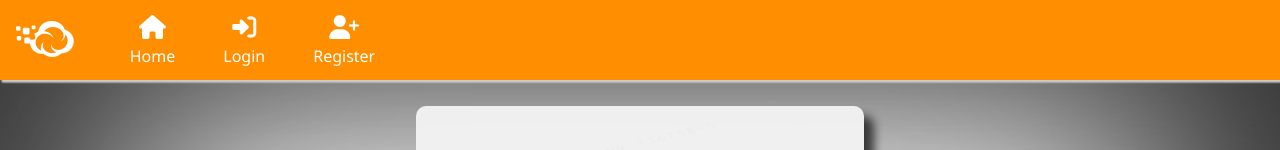
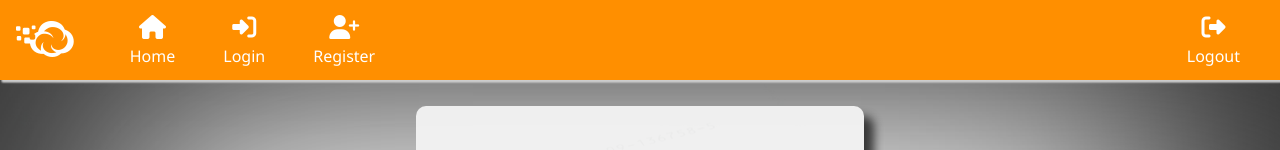
Before and after one commit to mlatif01/manga-fan-v2, a React (Create React App) app in the folder client/: page / in a window 1280 px wide. Shown: the top 150 px of the page. Built offline with nearby package versions, Linux system fonts and the light colour scheme.

Commit message:
add logout button impl

```diff
--- a/client/src/App.js
+++ b/client/src/App.js
@@ -101,19 +101,26 @@ function App() {
     loginIcon: 'fas fa-sign-in-alt'
   };
 
+  // Logo
   const logo = 'fab fa-cloudversify';
 
-  const [state, dispatch] = React.useReducer(reducer, INITIAL_STATE);
-
-  // configure toast
+  // Configure toast
   toast.configure({
     autoClose: 3000,
     draggable: false,
     draggablePercent: 60
   });
 
+  const handleLogout = () => {
+    dispatch({
+      type: 'LOGOUT'
+    });
+  };
+
+  const [state, dispatch] = React.useReducer(reducer, INITIAL_STATE);
+
   return (
-    <AuthContext.Provider value={{ state, dispatch }}>
+    <AuthContext.Provider value={{ state, dispatch, handleLogout }}>
       <div className='App'>
         <Router>
           <ResponsiveNavigation
@@ -122,6 +129,7 @@ function App() {
               !state.isAuthenticated ? preLoginNavLinks : postLoginNavLinks
             }
             logo={logo}
+            canLogout={state.isAuthenticated}
           />
           {/* If logged in, redirect to Dashboard*/}
           {state.isAuthenticated ? (
@@ -129,7 +137,7 @@ function App() {
           ) : (
             console.log('not authed')
           )}
-          {/* If logged in, redirect to Login*/}
+          {/* If registered in, redirect to Login*/}
           {state.redirectToLogin ? (
             <Redirect to='/login' />
           ) : (
--- a/client/src/assets/scss/toolbar.scss
+++ b/client/src/assets/scss/toolbar.scss
@@ -45,6 +45,28 @@ nav.responsive-toolbar {
       font-size: 3rem;
       color: #fff;
     }
+
+    .logoutLink {
+      list-style-type: none;
+      padding: 1.5rem;
+      border-radius: 10px;
+      font-weight: 500;
+      flex-direction: column;
+      margin-left: auto;
+      margin-right: 1rem;
+
+      span {
+        color: #fff;
+        text-decoration: none;
+        display: flex;
+        flex-direction: column;
+
+        i {
+          font-size: 1.5rem;
+          padding: 5px 0;
+        }
+      }
+    }
   }
 
   li {
@@ -80,6 +102,20 @@ nav.responsive-toolbar {
       margin-block-end: none;
       transition: 300ms ease all;
 
+      .logoutLink {
+        width: 100%;
+        padding-left: 0;
+        padding-right: 0;
+        border-radius: 0;
+
+        span {
+          flex-direction: row-reverse;
+          justify-content: space-between;
+          margin-left: 20px;
+          margin-right: 16px;
+        }
+      }
+
       &.active {
         left: 0px;
       }
--- /dev/null
+++ b/client/src/components/LogoutButton.js
@@ -0,0 +1,37 @@
+import React, { useState } from 'react';
+import { AuthContext } from '../App';
+
+export default function LogoutButton() {
+  const { handleLogout } = React.useContext(AuthContext);
+
+  const link = {
+    text: 'Logout',
+    path: '/',
+    icon: 'fas fa-sign-out-alt',
+    hoverBackground: '#C70000'
+  };
+
+  const [hoverIndex, setHoverIndex] = useState(-1);
+  const index = 3;
+
+  return (
+    <React.Fragment>
+      <a
+        href='/'
+        onClick={handleLogout}
+        className={link.text.toLowerCase() + 'Link'}
+        key={link.text}
+        onMouseEnter={() => setHoverIndex(3)}
+        onMouseLeave={() => setHoverIndex(-1)}
+        style={{
+          background:
+            hoverIndex === index ? link.hoverBackground || '$login-color' : ''
+        }}
+      >
+        <span>
+          <i className={link.icon}></i>Logout
+        </span>
+      </a>
+    </React.Fragment>
+  );
+}
--- a/client/src/components/ResponsiveNavigation.js
+++ b/client/src/components/ResponsiveNavigation.js
@@ -1,12 +1,14 @@
 import React, { useState } from 'react';
 import { Link } from 'react-router-dom';
+import LogoutButton from './LogoutButton';
 
 export default function ResponsiveNavigation({
   navLinks,
   background,
   hoverBackground,
   linkColor,
-  logo
+  logo,
+  canLogout
 }) {
   const [hoverIndex, setHoverIndex] = useState(-1);
   const [navOpen, setNavOpen] = useState(false);
@@ -21,6 +23,7 @@ export default function ResponsiveNavigation({
         </figure>
         {navLinks.map((link, index) => (
           <li
+            className={link.text.toLowerCase() + 'Link'}
             key={link.text}
             onMouseEnter={() => setHoverIndex(index)}
             onMouseLeave={() => setHoverIndex(-1)}
@@ -37,6 +40,7 @@ export default function ResponsiveNavigation({
             </Link>
           </li>
         ))}
+        {!canLogout ? <LogoutButton /> : null}
       </ul>
       <h1 className='hide-lg show-sm'>Manga Fan</h1>
     </nav>
```
